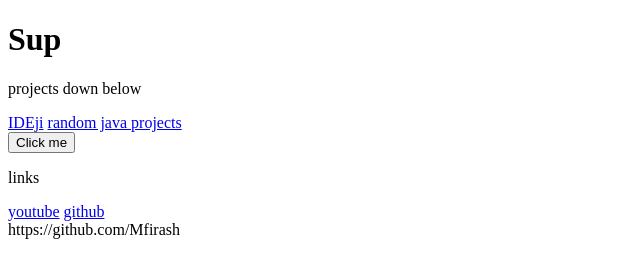
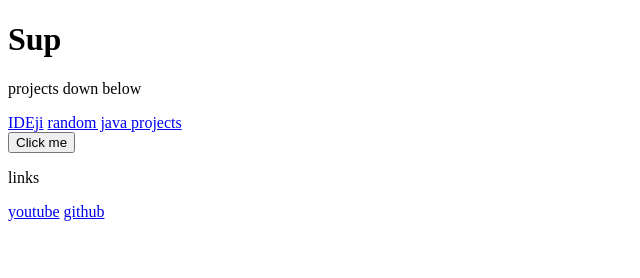
Before and after one commit to Mfirash/mfirash.github.io, a plain HTML site: page index.html in a window 1280 px wide. Shown: the whole page, without its empty margins (0-640 px from the left). Drawn offline with Linux system fonts and the light colour scheme.

Commit message:
Update index.html

```diff
--- a/index.html
+++ b/index.html
@@ -20,4 +20,3 @@
 <body>
 </body>
 </html>
-https://github.com/Mfirash
```
